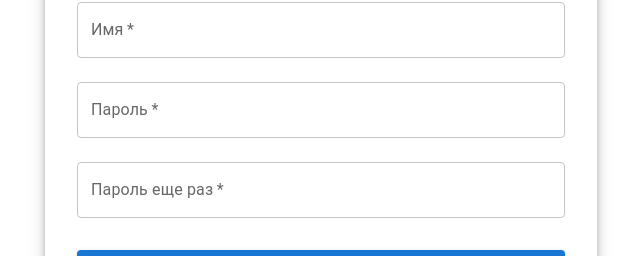
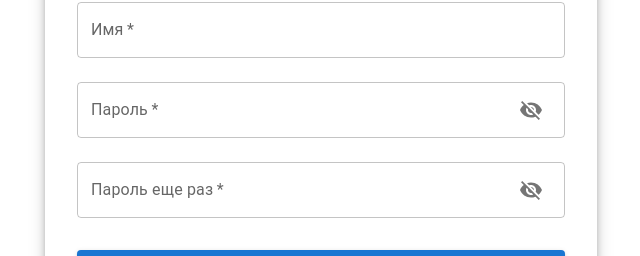
Before and after one commit to rinya1608/self-business, a React (Create React App) app in the folder frontend/: page /registration in a window 1280 px wide. Shown: the part 262-518 px from the top of the page, without its empty margins (319-959 px from the left). Built offline with nearby package versions, Linux system fonts and the light colour scheme.

Commit message:
add show password for login and reg

```diff
--- a/frontend/src/components/Login.tsx
+++ b/frontend/src/components/Login.tsx
@@ -1,15 +1,31 @@
 import React, {useEffect, useState} from 'react';
-import {Box, Button, Container, CssBaseline, Grid, Link, Paper, TextField, Typography} from "@mui/material";
+import {
+    Box,
+    Button,
+    Container,
+    CssBaseline,
+    Grid, IconButton,
+    InputAdornment,
+    Link,
+    Paper,
+    TextField,
+    Typography
+} from "@mui/material";
 import {useAppDispatch, useAppSelector} from "../hooks/redux";
 import {IAuthData} from "../models/IAuthData";
 import {auth, getCurrentUser} from "../api/auth";
 import {MAIN} from "../constants/Urls";
 import {CustomSnackBar, SnackBarParams} from "./CustomSnackBar";
+import {Visibility, VisibilityOff} from "@mui/icons-material";
 
 function Login() {
 
     const [emailError, setEmailError] = useState({helperText: '', error: false});
     const [passwordError, setPasswordError] = useState({helperText: '', error: false});
+
+    const [showPassword, setShowPassword] = useState(false);
+    const handleClickShowPassword = () => setShowPassword(!showPassword);
+    const handleMouseDownPassword = () => setShowPassword(!showPassword);
 
     const dispatch = useAppDispatch()
     const {user, isLoading, error} = useAppSelector(state => state.currentUserReducer)
@@ -79,7 +95,7 @@ function Login() {
                                 component="form"
                                 method=""
                                 noValidate
-                                sx={{mt: 1}}
+                                sx={{mt: 1, width: '70%'}}
                                 onSubmit={handleSubmit}
                             >
                                 <TextField
@@ -104,9 +120,23 @@ function Login() {
                                     fullWidth
                                     name="password"
                                     label="Пароль"
-                                    type="password"
+                                    type={showPassword ? "text" : "password"}
                                     id="password"
                                     autoComplete="current-password"
+                                    InputProps={{ // <-- This is where the toggle button is added.
+                                        endAdornment: (
+                                            <InputAdornment position="end">
+                                                <IconButton
+                                                    aria-label="toggle password visibility"
+                                                    onClick={handleClickShowPassword}
+                                                    onMouseDown={handleMouseDownPassword}
+                                                    color={showPassword ? "primary" : "default"}
+                                                >
+                                                    {showPassword ? <Visibility /> : <VisibilityOff />}
+                                                </IconButton>
+                                            </InputAdornment>
+                                        )
+                                    }}
                                 />
                                 <Button
                                     type="submit"
--- a/frontend/src/components/Registration.tsx
+++ b/frontend/src/components/Registration.tsx
@@ -6,7 +6,7 @@ import {
     Dialog,
     DialogActions,
     DialogContent,
-    Grid,
+    Grid, IconButton, InputAdornment,
     Paper,
     TextField,
     Typography
@@ -18,6 +18,7 @@ import {IRegData} from "../models/IRegData";
 import {MAIN} from "../constants/Urls";
 import {MessageState} from "../store/reducers/MesageSlice";
 import {IError} from "../models/IError";
+import {Visibility, VisibilityOff} from "@mui/icons-material";
 
 function Registration() {
 
@@ -26,6 +27,14 @@ function Registration() {
     const [passwordError, setPasswordError] = useState({helperText: '', error: false});
     const [confirmError, setConfirmError] = useState({helperText: '', error: false});
 
+
+    const [showPassword, setShowPassword] = useState(false);
+    const handleClickShowPassword = () => setShowPassword(!showPassword);
+    const handleMouseDownPassword = () => setShowPassword(!showPassword);
+
+    const [showConfirmPassword, setShowConfirmPassword] = useState(false);
+    const handleClickShowConfirmPassword = () => setShowConfirmPassword(!showConfirmPassword);
+    const handleMouseDownConfirmPassword = () => setShowConfirmPassword(!showConfirmPassword);
 
     const [dialog, setDialog] = useState(false);
 
@@ -157,9 +166,23 @@ function Registration() {
                                     fullWidth
                                     name="password"
                                     label="Пароль"
-                                    type="password"
+                                    type={showPassword ? "text" : "password"}
                                     id="password"
                                     autoComplete="current-password"
+                                    InputProps={{ // <-- This is where the toggle button is added.
+                                        endAdornment: (
+                                            <InputAdornment position="end">
+                                                <IconButton
+                                                    aria-label="toggle password visibility"
+                                                    onClick={handleClickShowPassword}
+                                                    onMouseDown={handleMouseDownPassword}
+                                                    color={showPassword ? "primary" : "default"}
+                                                >
+                                                    {showPassword ? <Visibility /> : <VisibilityOff />}
+                                                </IconButton>
+                                            </InputAdornment>
+                                        )
+                                    }}
                                 />
                                 <TextField
                                     helperText={confirmError.helperText}
@@ -170,8 +193,22 @@ function Registration() {
                                     fullWidth
                                     name="confirmPassword"
                                     label="Пароль еще раз"
-                                    type="password"
+                                    type={showConfirmPassword ? "text" : "password"}
                                     id="confirmPassword"
+                                    InputProps={{ // <-- This is where the toggle button is added.
+                                        endAdornment: (
+                                            <InputAdornment position="end">
+                                                <IconButton
+                                                    aria-label="toggle password visibility"
+                                                    onClick={handleClickShowConfirmPassword}
+                                                    onMouseDown={handleMouseDownConfirmPassword}
+                                                    color={showConfirmPassword ? "primary" : "default"}
+                                                >
+                                                    {showConfirmPassword ? <Visibility /> : <VisibilityOff />}
+                                                </IconButton>
+                                            </InputAdornment>
+                                        )
+                                    }}
                                 />
                                 <Button
                                     type="submit"
```
